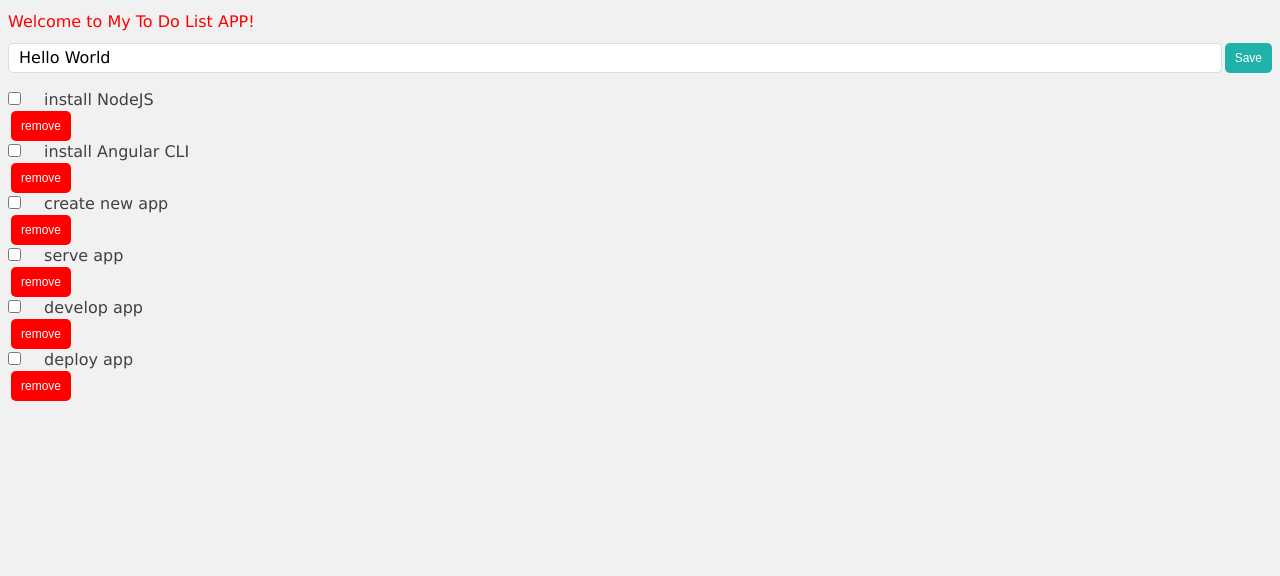
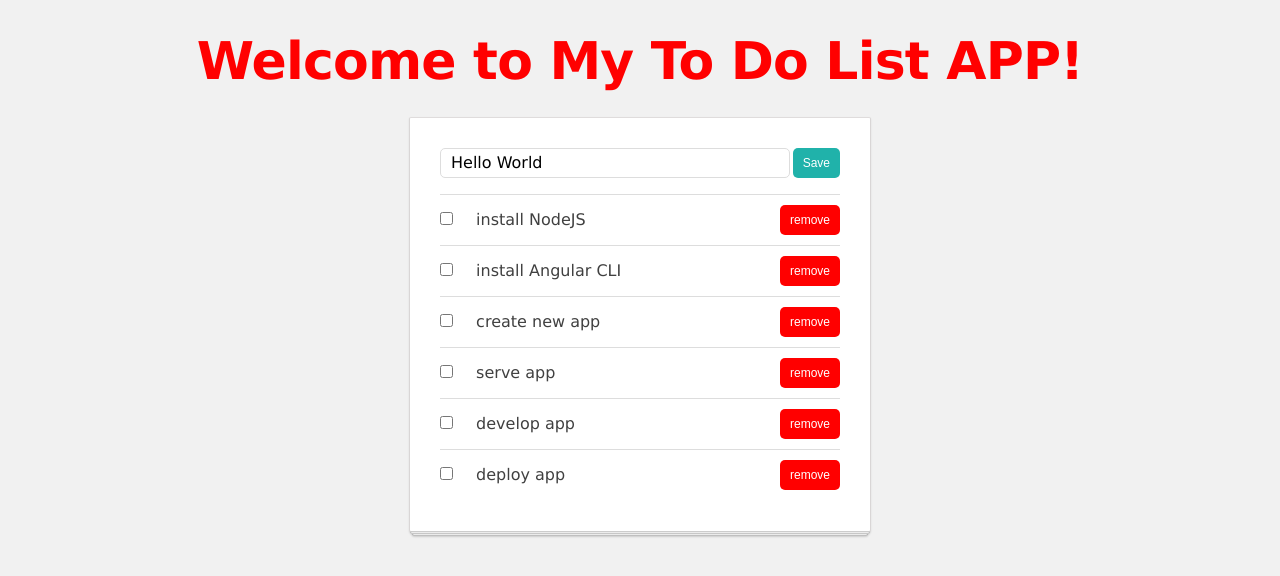
Before and after one commit to eleonorarocchi/ng-girls-todo-list, an Angular app: page / in a window 1280 px wide. Shown: the top 576 px of the page. Built offline with nearby package versions, Linux system fonts and the light colour scheme.

Commit message:
Sistemato stile

```diff
--- a/src/app/app.component.ts
+++ b/src/app/app.component.ts
@@ -3,8 +3,8 @@ import { Component } from '@angular/core';
 @Component({
   selector: 'app-root',
   template: `
-  <h1>
-    Welcome to {{ title }}!
+  <h1 class="app-title">
+      Welcome to {{ title }}!
   </h1>
 
   <app-list-manager></app-list-manager>
--- a/src/app/list-manager/list-manager.component.ts
+++ b/src/app/list-manager/list-manager.component.ts
@@ -5,13 +5,17 @@ import { TodoListService } from '../services/todo-list.service';
 @Component({
   selector: 'app-list-manager',
   template: `
-    <app-input-button-unit (submit)="addItem($event)"></app-input-button-unit>
+    <div class="todo-app">
+      <app-input-button-unit (submit)="addItem($event)"></app-input-button-unit>
 
-    <ul>
-      <li *ngFor="let todoItem of todoList">
-        <app-todo-item [item]="todoItem"></app-todo-item>
-      </li>
-    </ul>
+      <ul>
+        <li *ngFor="let todoItem of todoList">
+          <app-todo-item [item]="todoItem"
+                         (remove)="removeItem($event)"
+                         (update)="updateItem($event.item, $event.changes)"></app-todo-item>
+        </li>
+      </ul>
+    </div>
   `,
   styleUrls: ['./list-manager.component.scss']
 })
--- a/src/app/todo-item/todo-item.component.html
+++ b/src/app/todo-item/todo-item.component.html
@@ -1,13 +1,15 @@
-<div>
+<div class="todo-item">
+  <div>
     <input type="checkbox"
            class="todo-checkbox"
            (click)="completeItem()"
            [checked]="item.completed"/>
     <span class="todo-title" [ngClass]="{'todo-complete': item.completed}">
-        {{ item.title }}
+      {{ item.title }}
     </span>
   </div>
 
-<button class="btn btn-red" (click)="removeItem()">
-remove
-</button>
+  <button class="btn btn-red" (click)="removeItem()">
+    remove
+  </button>
+</div>
--- a/src/styles.scss
+++ b/src/styles.scss
@@ -1,3 +1,4 @@
+/* You can add global styles to this file, and also import other style files */
 html, body, div, span,
 h1, p, ul, li {
   padding: 0;
```
Also changed, not shown: src/app/input-button-unit/input-button-unit.component.html (+2 -9 lines), src/app/input-button-unit/input-button-unit.component.scss (indentation only), src/app/list-manager/list-manager.component.html (indentation only), src/app/list-manager/list-manager.component.scss (indentation only), src/app/todo-item/todo-item.component.scss (indentation only).
